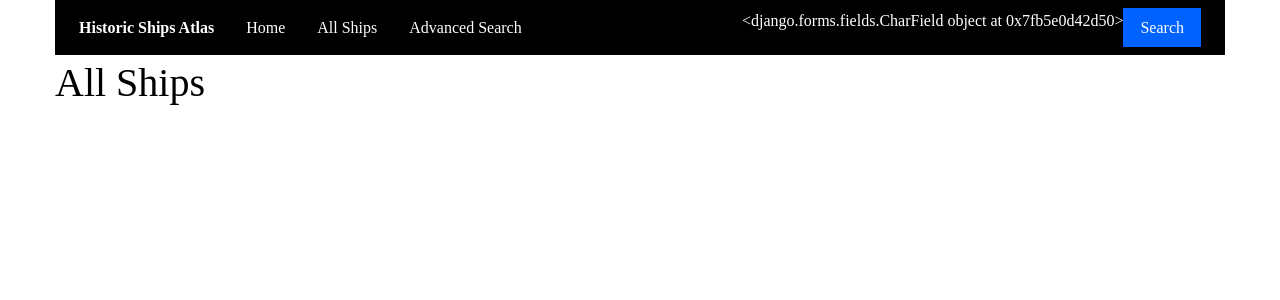
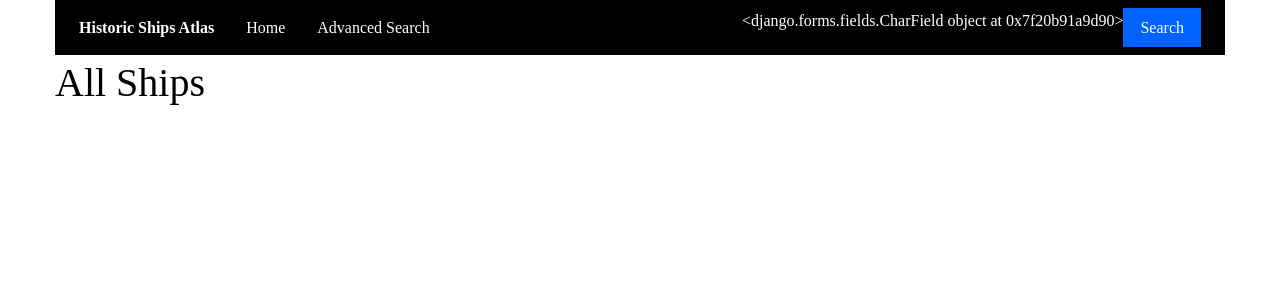
Before and after one commit to donewman/historicshipsatlas, a Django app: page /atlas/ships/ in a window 1280 px wide. Shown: the top 300 px of the page. Run offline with Django 3.2, Linux system fonts and the light colour scheme; data that the repository does not hold is empty; some libraries are stand-ins or nearby versions; some web fonts are replaced.

Commit message:
Fixed search results bug

```diff
--- a/atlas/templates/base_generic.html
+++ b/atlas/templates/base_generic.html
@@ -36,12 +36,11 @@
       </div>
     </div>
     <div class="grid-container">
-      <div class="top-bar show-for-large" id="nav-bar">
+      <div class="top-bar show-for-large">
         <div class="top-bar-left">
           <ul class="menu">
             <li class="menu-text">Historic Ships Atlas</li>
             <li><a href="{% url 'index' %}">Home</a></li>
-            <li><a href="{% url 'ships' %}">All Ships</a></li>
             <li><a href="{% url 'haystack_search' %}">Advanced Search</a></li>
           </ul>
         </div>
```
